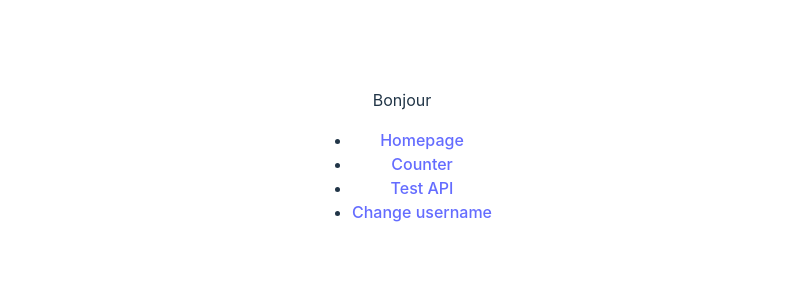
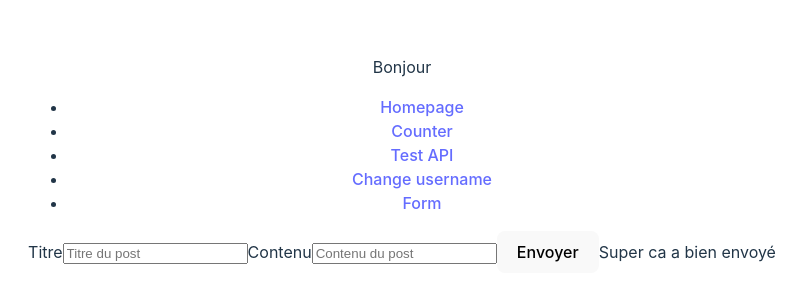
Before and after one commit to dilaouid/cours_jsavance, a React (Vite) app in the folder Support/: page /form in a window 1280 px wide. Shown: the part 244-544 px from the top of the page, without its empty margins (238-1044 px from the left). Built offline with nearby package versions, Linux system fonts and the light colour scheme.

Commit message:
formulaire

```diff
--- a/Support/src/App.jsx
+++ b/Support/src/App.jsx
@@ -9,6 +9,7 @@ import { Provider } from 'react-redux';
 import { store } from './store';
 
 import Navbar from './components/Navbar';
+import Form from './components/Form';
 
 function App() {
 
@@ -31,6 +32,7 @@ function App() {
       <Route path="/counter" element={<Counter />} />
       <Route path="/api" Component={TestAPI} />
       <Route path="/username" Component={ChangeUsername} />
+      <Route path="/form" Component={Form} />
     </Routes>
 
 
--- /dev/null
+++ b/Support/src/components/Form.jsx
@@ -0,0 +1,68 @@
+import { useState } from 'react';
+import axios from 'axios';
+
+function Form() {
+    const [ form, setForm ] = useState({
+        title: '',
+        body: ''
+    });
+    const [ success, setSuccess ] = useState(false);
+
+    // event.target.title -> n'existe pas
+
+    // event.target.name => référence à l'input title
+    // event.target.value => valeur de l'input title
+    // et même chose pour event.target.body
+
+    const handleChange = (event) => {
+        const { name, value } = event.target
+        setForm((prevState) => ({
+            // Spread operator pour copier tout les éléments de prevState qui ne
+            // sont pas modifiés dans l'appel de cette fonction
+            ...prevState,
+            [name]: value
+            // Pour accéder à une propriété d'un objet qui est égal au contenu d'une variable
+            // on utilise les crochets [] à savoir [name] peut faire référence à title ou body par exemple
+            // https://github.com/dilaouid/cours_jsavance/blob/main/J01/7%20-%20Spread%20operator.md
+        }))
+    }
+
+    const handleSubmit = (event) => {
+        event.preventDefault(); // empêcher le comportement par défaut d'un élement (ici à savoir, le formulaire qui refresh la page)
+
+        // axios.post(url, data à envoyer)
+        // (pareil que GET, sauf que cette fois ci il y a une donnée à envoyer, à savoir le form (state))
+        axios.post('https://jsonplaceholder.typicode.com/posts', form)
+            // la promesse est tenue
+            .then(response => {
+                console.log(response.data);
+                setForm({
+                    title: '',
+                    body: ''
+                })
+                setSuccess(true);
+            })
+
+            // la promesse est rompue
+            .catch(error => {
+                console.error(error)
+            })
+    }
+
+    return(
+    <form onSubmit={(event) => handleSubmit(event)}>
+        <label htmlFor='title'>Titre</label>
+        <input type="text" id="title" name="title" value={form.title} onChange={(event) => handleChange(event)} placeholder='Titre du post' />
+
+        <label htmlFor='body'>Contenu</label>
+        <input type="text" id="body" name="body" value={form.body} onChange={(event) => handleChange(event)}  placeholder='Contenu du post' />
+        <button type="submit">Envoyer</button>
+        { !success && <span>Super ca a bien envoyé</span> }
+        { /* Si success est vrai, alors on affiche le span, sinon on ne l'affiche pas */ }
+        { /* Les valeurs falsy sont : false, 0, '', null, undefined, NaN */}
+        { /* Les valeurs truthy sont : tout le reste */}
+
+    </form>)
+}
+
+export default Form;
--- a/Support/src/components/Navbar.jsx
+++ b/Support/src/components/Navbar.jsx
@@ -19,6 +19,9 @@ function Navbar() {
           <li>
             <Link to="/username">Change username</Link>
           </li>
+          <li>
+            <Link to="/form">Form</Link>
+          </li>
         </ul>
       </nav>)
 }
```
